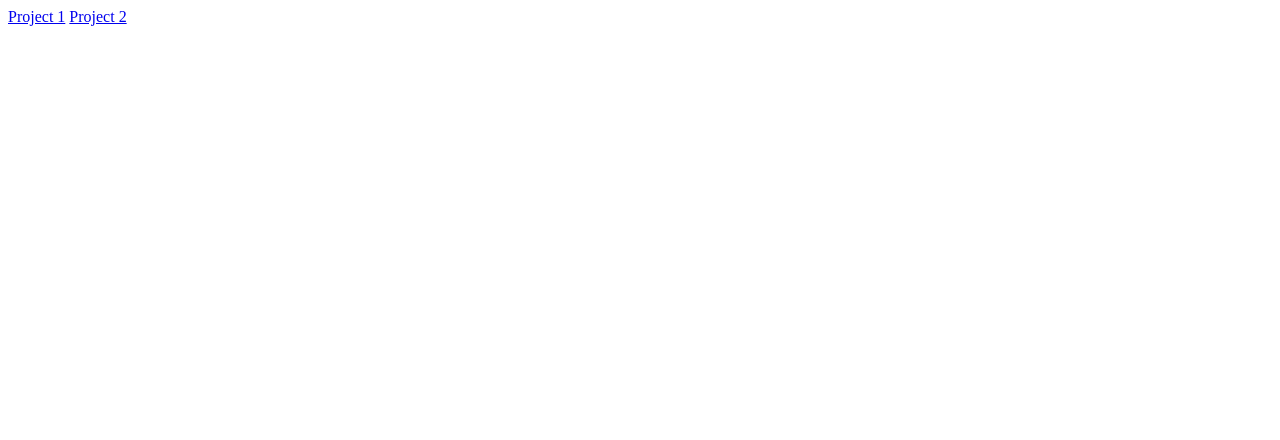
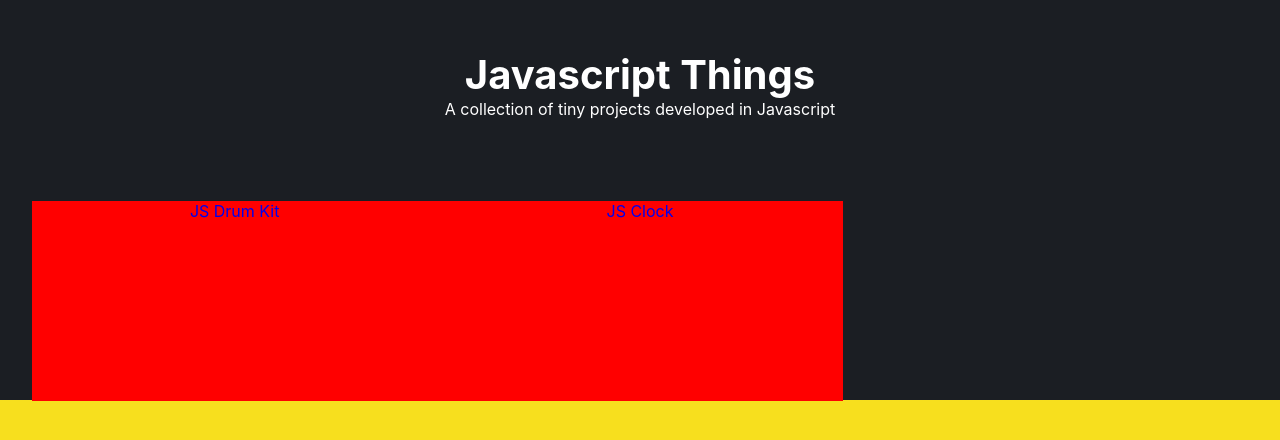
Before and after one commit to hugocxl/sandbox, a plain HTML site: page index.html in a window 1280 px wide. Drawn offline with Linux system fonts and the light colour scheme.

Commit message:
General review

```diff
--- a/02_clock/index.css
+++ b/02_clock/index.css
@@ -7,6 +7,8 @@ html {
 }
 
 body {
+    font-family: -apple-system, BlinkMacSystemFont, avenir next, avenir, helvetica, helvetica neue, ubuntu, roboto, noto, segoe ui, arial, sans-serif;
+    overflow: hidden;
     display: flex;
     align-items: center;
     justify-content: center;
--- /dev/null
+++ b/index.css
@@ -0,0 +1,53 @@
+* {
+    box-sizing: border-box;
+    margin: 0;
+    padding: 0;
+}
+
+html {
+    background: #1b1e23;
+}
+
+body {
+    padding-top: 50px;
+    font-family: -apple-system, BlinkMacSystemFont, avenir next, avenir, helvetica, helvetica neue, ubuntu, roboto, noto, segoe ui, arial, sans-serif;
+    width: 100vw;
+    height: 100vh;
+    overflow: auto;
+    color: white;
+    text-align: center;
+    font-size: 1rem;
+}
+
+h1 {
+    font-weight: bolder;
+    font-size: 2.5rem;
+}
+
+header {
+    padding-bottom: 50px;
+}
+
+a {
+    text-decoration: none;
+}
+
+#background {
+    background: #f7df1e;
+    width: 100vw;
+    position: fixed;
+    bottom: 0;
+    height: 50vh;
+    z-index: -1;
+}
+
+#container {
+    padding: 2rem;
+    display: grid;
+    grid-template-columns: repeat(auto-fill, minmax(400px, 1fr));
+    grid-template-rows: repeat(auto-fill, minmax(200px, 1fr));
+}
+
+#container > a {
+    background: red;
+}
--- a/index.html
+++ b/index.html
@@ -4,12 +4,24 @@
 	<head>
 		<meta charset="UTF-8">
 		<meta name="viewport" content="width=device-width, initial-scale=1.0">
-		<title>Document</title>
+		<title>Javascript Things</title>
+		<link rel="stylesheet" href="index.css">
 	</head>
 
 	<body>
-		<a href="01_javascript-drum-kit/index.html">Project 1</a>
-		<a href="02_clock/index.html">Project 2</a>
+
+		<header>
+			<h1>Javascript Things</h1>
+			<span>A collection of tiny projects developed in Javascript</span>
+		</header>
+
+		<div id="container">
+			<a href="01_javascript-drum-kit/index.html">JS Drum Kit</a>
+			<a href="02_clock/index.html">JS Clock</a>
+		</div>
+
+		<div id="background"></div>
+
 
 	</body>
 </html>
```
Also changed, not shown: 02_clock/index.html (+8 -0 lines).
